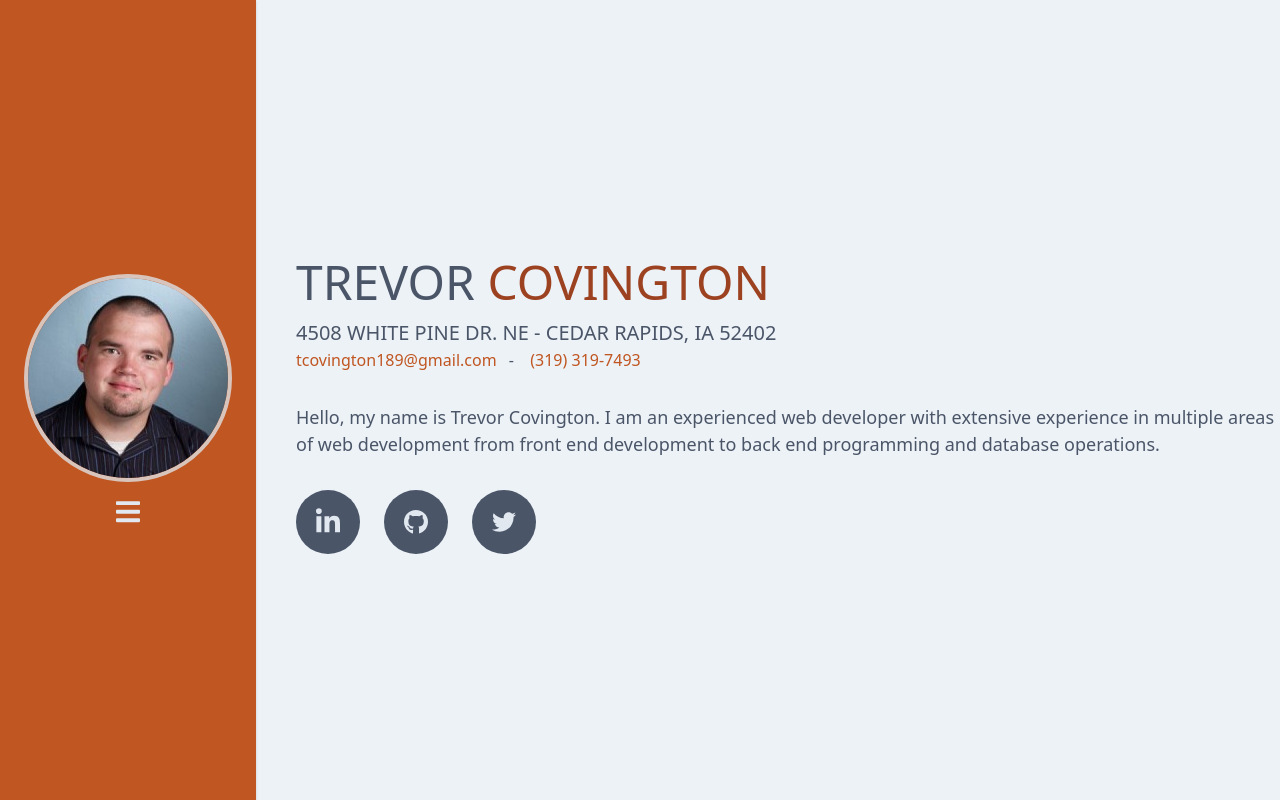
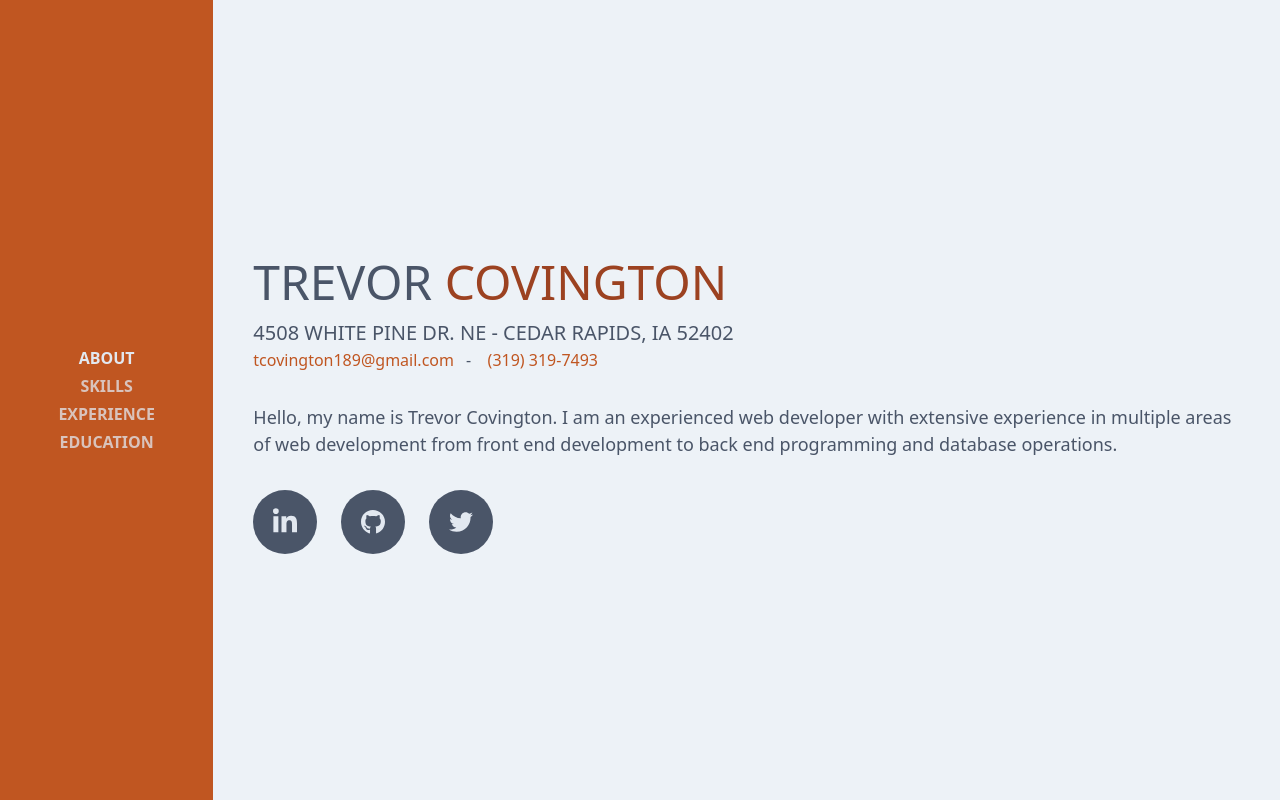
Before and after one commit to tcov189/portfolio, a Vue app: page / in a window 1280 px wide. Built offline with nearby package versions, Linux system fonts and the light colour scheme.

Commit message:
Style menu

```diff
--- a/src/App.vue
+++ b/src/App.vue
@@ -1,7 +1,7 @@
 <template>
   <main class="flex flex-col min-h-screen sm:flex-row">
-    <Sidebar
-      class="sm:w-1/5"
+    <Menu
+      class="sm:w-1/5 md:w-1/6 lg:w-2/8"
       @tab-changed="tabChanged"
     />
     <section class="flex flex-col text-gray-700 sm:w-4/5 sm:justify-center sm:pl-10">
@@ -13,7 +13,7 @@
 </template>
 
 <script>
-import Sidebar from "@/components/Sidebar.vue";
+import Menu from "@/components/Menu.vue";
 import About from "@/components/About.vue";
 import Experience from "@/components/Experience.vue";
 import Education from "@/components/Education.vue";
@@ -22,12 +22,12 @@ import Portfolio from "@/components/Portfolio.vue";
 
 export default {
   components: {
-    Sidebar,
     About,
     Experience,
     Education,
     Skills,
     Portfolio,
+    Menu
   },
   data() {
     return {
--- /dev/null
+++ b/src/components/Menu.vue
@@ -0,0 +1,46 @@
+<template>
+  <header class="bg-orange-700 sm:flex sm:justify-center sm:items-center sm:px-4 sm:py-3">
+    <div class="flex items-center justify-end px-4 py-3 sm:p-0">
+      <div class="sm:hidden">
+        <button @click="isOpen = !isOpen" type="button" class="block text-gray-300 hover:text-white focus:text-white focus:outline-none">
+          <svg class="h-6 w-6 fill-current" viewBox="0 0 24 24">
+            <path v-if="isOpen" fill-rule="evenodd" d="M18.278 16.864a1 1 0 0 1-1.414 1.414l-4.829-4.828-4.828 4.828a1 1 0 0 1-1.414-1.414l4.828-4.829-4.828-4.828a1 1 0 0 1 1.414-1.414l4.829 4.828 4.828-4.828a1 1 0 1 1 1.414 1.414l-4.828 4.829 4.828 4.828z"/>
+            <path v-if="!isOpen" fill-rule="evenodd" d="M4 5h16a1 1 0 0 1 0 2H4a1 1 0 1 1 0-2zm0 6h16a1 1 0 0 1 0 2H4a1 1 0 0 1 0-2zm0 6h16a1 1 0 0 1 0 2H4a1 1 0 0 1 0-2z"/>
+          </svg>
+        </button>
+      </div>
+    </div>
+
+    <nav :class="isOpen ? 'block' : 'hidden'"
+      class="px-2 pb-4 space-y-1 text-center text-gray-300 font-bold uppercase sm:flex sm:flex-col sm:content-center sm:p-0">
+      <p
+        v-for="(tab, index) in tabs"
+        class="px-3 cursor-pointer hover:opacity-100"
+        :class="{ active: activeTab == tab, 'opacity-75': activeTab !== tab }"
+        :key="`tab_${index}`"
+        @click="changeTab(tab)"
+      >
+        {{ tab }}
+      </p>
+    </nav>
+
+  </header>
+</template>
+
+<script>
+export default {
+  data() {
+    return {
+      activeTab: "About",
+      tabs: ["About", "Skills", "Experience", "Education"],
+      isOpen: false,
+    }
+  },
+  methods: {
+    changeTab(tab) {
+      this.activeTab = tab;
+      this.$emit('tab-changed', this.activeTab);
+    },
+  },
+}
+</script>
--- a/src/components/Sidebar.vue
+++ /dev/null
@@ -1,51 +0,0 @@
-<template>
-  <aside class="bg-orange-700 flex sm:flex-col justify-center items-center shadow">
-    <img
-      src="../assets/images/profile.jpeg"
-      alt="Profile picture"
-      class="hidden sm:block border-4 border-gray-300 border-opacity-75 cursor-pointer rounded-full mb-4" @click="changeTab('About')" />
-    <!-- <ul class="flex sm:block sm:space-y-3 py-2 text-center text-gray-300 font-bold uppercase">
-      <li
-        class="sm:hidden px-3 cursor-pointer hover:opacity-100 uppercase"
-        @click="changeTab('About')"
-        :class="{ active: activeTab == 'Active', 'opacity-75': activeTab !== 'Active' }"
-      >
-        About
-      </li>
-      <li
-        v-for="(tab, index) in tabs"
-        class="px-3 cursor-pointer hover:opacity-100 uppercase"
-        :class="{ active: activeTab == tab, 'opacity-75': activeTab !== tab }"
-        :key="`tab_${index}`"
-        @click="changeTab(tab)"
-      >
-        {{ tab }}
-      </li>
-    </ul> -->
-    <FontAwesomeIcon icon="bars" type="fas" class="w-6 text-gray-300">
-    </FontAwesomeIcon>
-  </aside>
-</template>
-
-<script>
-export default {
-  data() {
-    return {
-      activeTab: "About",
-      tabs: ["Skills", "Experience", "Education"],
-    };
-  },
-  methods: {
-    changeTab(tab) {
-      this.activeTab = tab;
-      this.$emit('tab-changed', this.activeTab);
-    },
-  },
-};
-</script>
-
-<style scoped>
-.active {
-  @apply opacity-100;
-}
-</style>
```
